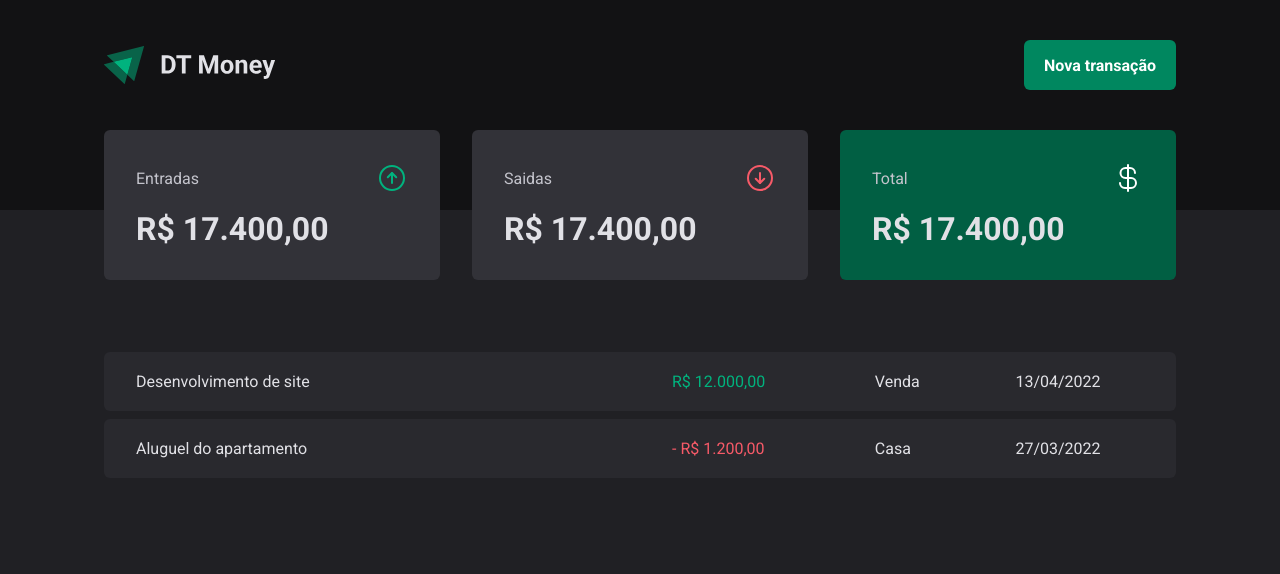
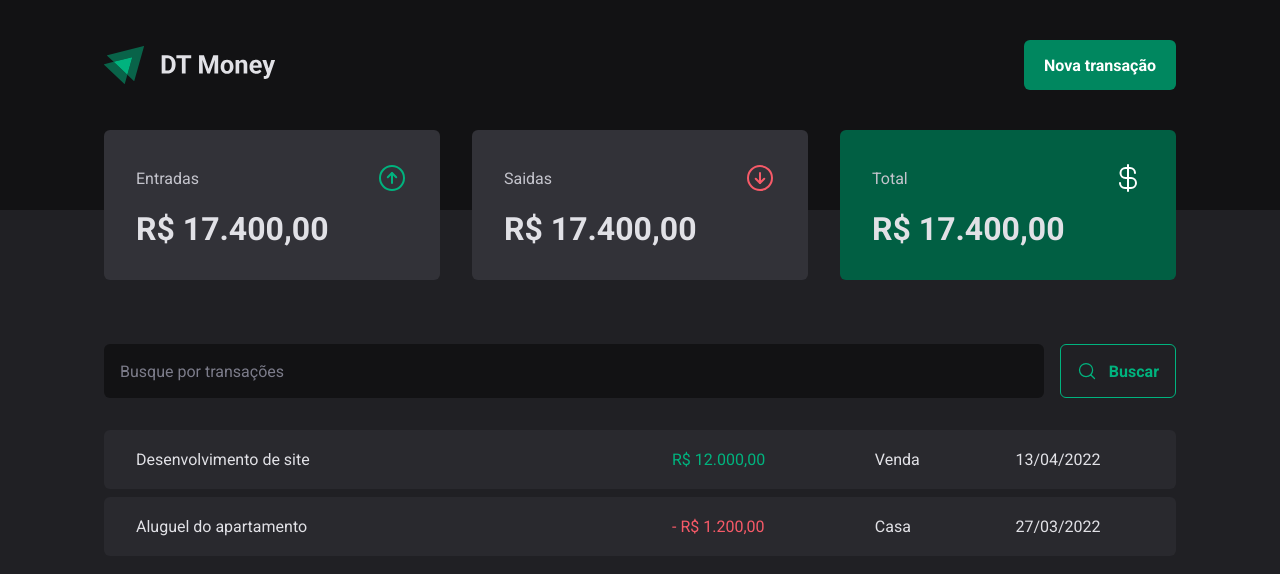
Before and after one commit to FelipeAmorimDev/dt-money-ts, a React (Vite) app: page / in a window 1280 px wide. Shown: the top 574 px of the page. Built offline with nearby package versions, Linux system fonts and the light colour scheme.

Commit message:
feat: componente SearchForm adicionado

```diff
--- /dev/null
+++ b/src/pages/Transactions/components/SearchForm/index.tsx
@@ -0,0 +1,12 @@
+import { SearchFormContainer } from './styles'
+import { MagnifyingGlass } from 'phosphor-react'
+export function SearchForm() {
+  return (
+    <SearchFormContainer>
+      <input type="text" placeholder="Busque por transações" />
+      <button type="submit">
+        <MagnifyingGlass size={20} /> Buscar
+      </button>
+    </SearchFormContainer>
+  )
+}
--- /dev/null
+++ b/src/pages/Transactions/components/SearchForm/styles.ts
@@ -0,0 +1,43 @@
+import styled from 'styled-components'
+
+export const SearchFormContainer = styled.form`
+  display: flex;
+  gap: 1rem;
+
+  input {
+    flex: 1;
+    border-radius: 6px;
+    border: 0;
+    background: ${(props) => props.theme['gray-900']};
+    color: ${(props) => props.theme['gray-300']};
+    padding: 1rem;
+
+    &::placeholder {
+      color: ${(props) => props.theme['gray-500']};
+    }
+  }
+
+  button {
+    display: flex;
+    align-items: center;
+    gap: 0.75rem;
+
+    border: 0;
+    padding: 1rem;
+    background: transparent;
+    border: 1px solid ${(props) => props.theme['green-300']};
+    color: ${(props) => props.theme['green-300']};
+    font-weight: bold;
+    border-radius: 6px;
+
+    &:hover {
+      background: ${(props) => props.theme['green-500']};
+      border: 1px solid ${(props) => props.theme['green-500']};
+      color: ${(props) => props.theme.white};
+      transition:
+        background-color 0.2s,
+        color 0.2s,
+        border-color 0.2s;
+    }
+  }
+`
--- a/src/pages/Transactions/index.tsx
+++ b/src/pages/Transactions/index.tsx
@@ -1,5 +1,6 @@
 import { Header } from '../../components/Header'
 import { Summary } from '../../components/Summary'
+import { SearchForm } from './components/SearchForm'
 import {
   PriceHighlight,
   TransactionsContainer,
@@ -13,6 +14,8 @@ export function Transactions() {
       <Summary />
 
       <TransactionsContainer>
+        <SearchForm />
+
         <TransactionsTable>
           <tr>
             <td width="50%">Desenvolvimento de site</td>
--- a/src/pages/Transactions/styles.ts
+++ b/src/pages/Transactions/styles.ts
@@ -10,7 +10,7 @@ export const TransactionsTable = styled.table`
   width: 100%;
   border-collapse: separate;
   border-spacing: 0 0.5rem;
-  /* margin-top: 1.5rem; */
+  margin-top: 1.5rem;
 
   td {
     padding: 1.25rem 2rem;
```
